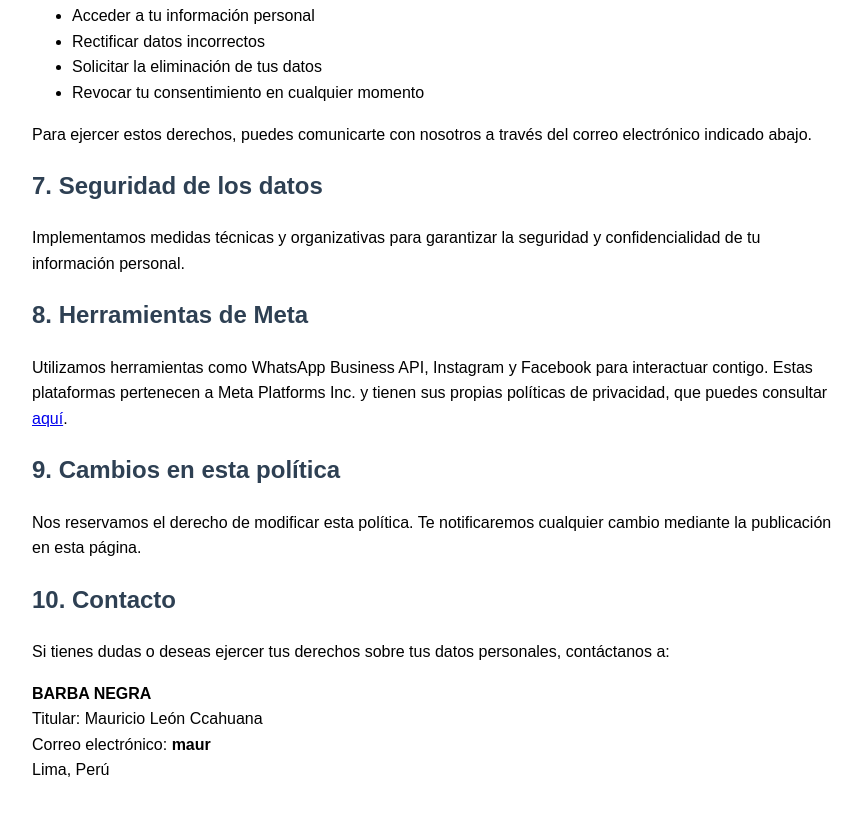
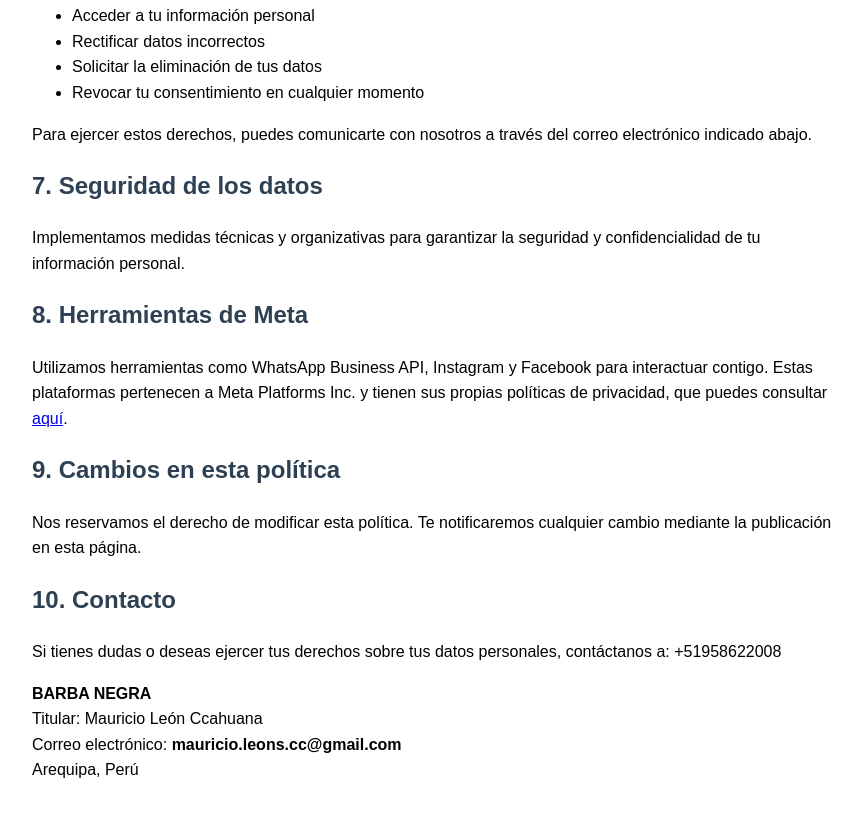
Before and after one commit to mauricioleoncc/politica-privacidad, a plain HTML site: page index.html in a window 1280 px wide. Shown: the part 1300-2117 px from the top of the page, without its empty margins (208-1070 px from the left). Drawn offline with Linux system fonts and the light colour scheme.

Commit message:
Update index.html

```diff
--- a/index.html
+++ b/index.html
@@ -70,13 +70,13 @@ Nombre comercial: <strong>BARBA NEGRA</strong></p>
 <p>Nos reservamos el derecho de modificar esta política. Te notificaremos cualquier cambio mediante la publicación en esta página.</p>
 
 <h2>10. Contacto</h2>
-<p>Si tienes dudas o deseas ejercer tus derechos sobre tus datos personales, contáctanos a:</p>
+<p>Si tienes dudas o deseas ejercer tus derechos sobre tus datos personales, contáctanos a: +51958622008</p>
 
 <p>
 <strong>BARBA NEGRA</strong><br>
 Titular: Mauricio León Ccahuana<br>
-Correo electrónico: <strong>maur</strong> <!-- Reemplaza este por tu correo real si deseas --><br>
-Lima, Perú
+Correo electrónico: <strong>mauricio.leons.cc@gmail.com</strong> <!-- Reemplaza este por tu correo real si deseas --><br>
+Arequipa, Perú
 </p>
 
 </body>
```
